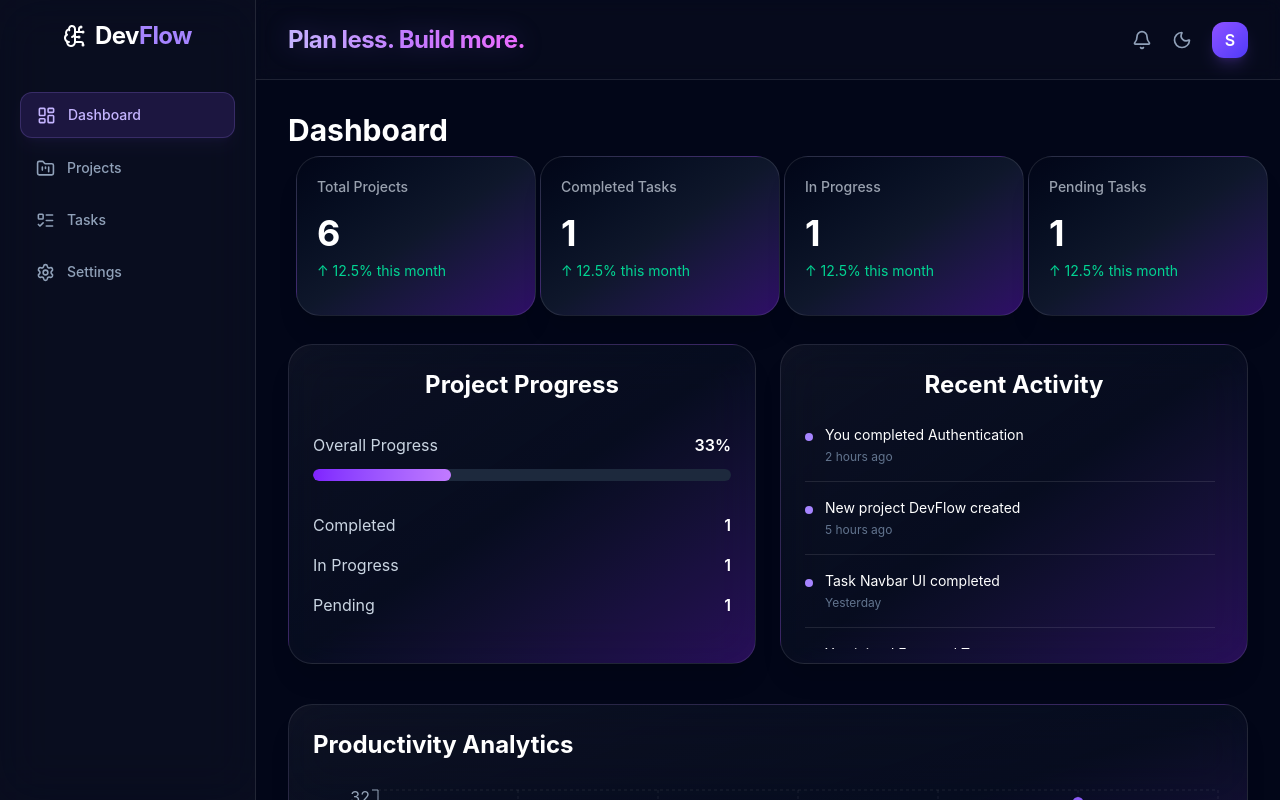
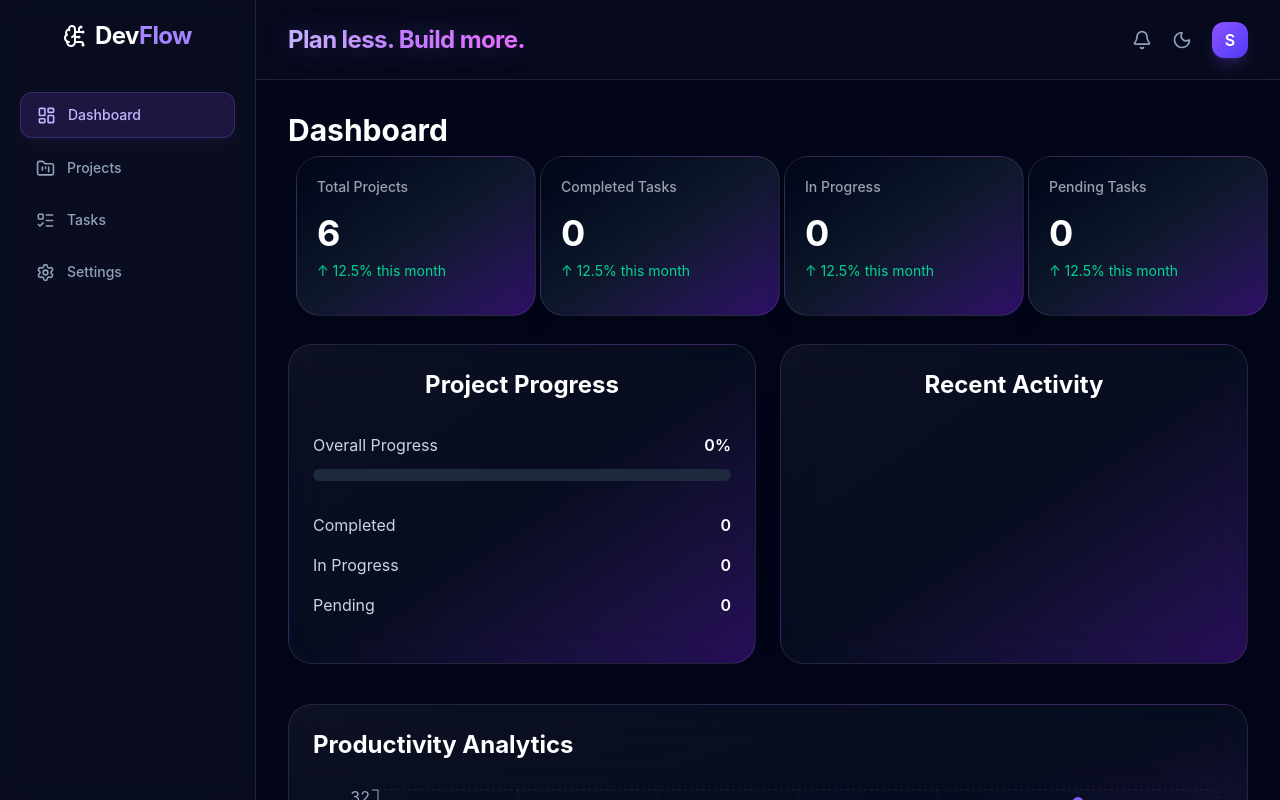
Before and after one commit to Sahil-01-crypto/DevFlow, a React (Vite) app: page / in a window 1280 px wide. Built offline with nearby package versions, Linux system fonts and the light colour scheme.

Commit message:
recentpage made Dynamic

```diff
--- a/src/App.jsx
+++ b/src/App.jsx
@@ -6,7 +6,7 @@ import Projects from "./pages/Projects";
 import Settings from "./pages/Settings";
 import ProjectDetails from "./pages/ProjectDetails";
 
-import { useState } from "react";
+import { useState, useEffect } from "react";
 
 const App = () => {
   const [projects, setProjects] = useState([
@@ -60,6 +60,8 @@ const App = () => {
     },
   ]);
 
+  const [activities, setActivities] = useState([]);
+
   const [projectTasks, setProjectTasks] = useState(() => {
     const savedTasks = localStorage.getItem("projectTasks");
 
@@ -67,41 +69,28 @@ const App = () => {
       return JSON.parse(savedTasks);
     }
 
-    return [
-      // your initial tasks
-      {
-        id: 1,
-        projectId: 1,
-        title: "Build authentication",
-        description: "Implement login and registration ",
-        status: "In Progress",
-        priority: "High",
-        dueDate: "2026-09-05",
-      },
-      {
-        id: 2,
-        projectId: 1,
-        title: "Create dashboard",
-        description: "Build the main dashboard UI",
-        status: "Completed",
-        priority: "Medium",
-        dueDate: "2026-09-02",
-      },
-      {
-        id: 3,
-        projectId: 2,
-        title: "Design portfolio",
-        description: "Create portfolio layout",
-        status: "Not Started",
-        priority: "Low",
-        dueDate: "2026-09-10",
-      },
-    ];
+    return [];
   });
+
+
+
+  useEffect(() => {
+    localStorage.setItem("projectTasks", JSON.stringify(projectTasks));
+  }, [projectTasks]);
+
   return (
     <div className=" w-full h-screen bg-gray-950 scroll-smooth">
       <Routes>
-        <Route path="/" element={<Dashboard projects={projects} projectTasks={projectTasks} />} />
+        <Route
+          path="/"
+          element={
+            <Dashboard
+              projects={projects}
+              projectTasks={projectTasks}
+              activities={activities}
+            />
+          }
+        />
         <Route path="/kanban" element={<Kanban />} />
         <Route
           path="/projects"
@@ -115,6 +104,8 @@ const App = () => {
               projects={projects}
               projectTasks={projectTasks}
               setProjectTasks={setProjectTasks}
+              activities={activities}
+              setActivities={setActivities}
             />
           }
         />
--- a/src/components/RecentActivity.jsx
+++ b/src/components/RecentActivity.jsx
@@ -1,4 +1,7 @@
 const RecentActivity = (props) => {
+ console.log(props.task);
+
+
   return (
     <div className="flex items-start gap-3 pb-4 mb-4 border-b border-white/10">
 
--- a/src/pages/Dashboard.jsx
+++ b/src/pages/Dashboard.jsx
@@ -5,7 +5,7 @@ import RecentActivity from "../components/RecentActivity";
 import ProjectProgress from "../components/ProjectProgress";
 import ProductivityChart from "../components/ProductivityChart";
 
-const Dashboard = ({ projects, projectTasks }) => {
+const Dashboard = ({ projects, projectTasks ,activities  }) => {
   const completedTask = projectTasks.filter((tasks) => {
     return tasks.status === "Completed";
   }).length;
@@ -18,31 +18,14 @@ const Dashboard = ({ projects, projectTasks }) => {
     return task.status === "In Progress";
   }).length;
 
+console.log("PROJECTS:", projects);
+console.log("TASKS:", projectTasks);
+
   const totalTask = projectTasks.length;
 
   const projectProgress = totalTask===0 ?0:Math.round((completedTask / totalTask) * 100);
 
-  const activities = [
-    {
-      title: "You completed Authentication",
-      time: " 2 hours ago",
-    },
 
-    {
-      title: "New project DevFlow created",
-      time: " 5 hours ago",
-    },
-
-    {
-      title: "Task Navbar UI completed",
-      time: " Yesterday",
-    },
-
-    {
-      title: " You joined Frontend Team",
-      time: "  Yesterday",
-    },
-  ];
   return (
     <div className="h-screen bg-slate-950 text-white flexmin-h-screen bg-slate-950 text-white flex overflow-hidden">
       <Sidebar />
@@ -90,9 +73,9 @@ const Dashboard = ({ projects, projectTasks }) => {
               </h2>
 
               <div className="h-56 overflow-y-auto pr-2 custom-scrollbar">
-                {activities.map((data, index) => (
+                {activities.map((data ) => (
                   <RecentActivity
-                    key={index}
+
                     task={data.title}
                     time={data.time}
                   />
--- a/src/pages/ProjectDetails.jsx
+++ b/src/pages/ProjectDetails.jsx
@@ -5,7 +5,13 @@ import Navbar from "../components/Navbar";
 import { useState, useEffect } from "react";
 
 import TaskCard from "../components/TaskCard";
-const ProjectDetails = ({ projects  , projectTasks, setProjectTasks, }) => {
+const ProjectDetails = ({
+  projects,
+  projectTasks,
+  setProjectTasks,
+  activities,
+  setActivities,
+}) => {
   const params = useParams();
   const id = params.id;
 
@@ -13,15 +19,6 @@ const ProjectDetails = ({ projects  , projectTasks, setProjectTasks, }) => {
     return currproject.id === Number(id);
   });
 
-
-  useEffect(() => {
-    localStorage.setItem("projectTasks", JSON.stringify(projectTasks));
-
-    console.log(
-      "Saved tasks:",
-      JSON.parse(localStorage.getItem("projectTasks")),
-    );
-  }, [projectTasks]);
   const [showAddTaskModel, setShowAddTaskModel] = useState(false);
   const [taskTitle, setTaskTitle] = useState("");
   const [taskDescription, setTaskDescription] = useState("");
@@ -47,10 +44,15 @@ const ProjectDetails = ({ projects  , projectTasks, setProjectTasks, }) => {
     };
 
     setProjectTasks((prevTasks) => [...prevTasks, newTask]);
-    localStorage.setItem(
-      "projectTasks",
-      JSON.stringify([...projectTasks, newTask]),
-    );
+
+    setActivities((prev) => [
+      {
+        title: `New task ${taskTitle} created`,
+        time: "Just now",
+      },
+      ...prev,
+    ]);
+
     setTaskTitle("");
     setTaskDescription("");
     setStatus("");
@@ -68,10 +70,9 @@ const ProjectDetails = ({ projects  , projectTasks, setProjectTasks, }) => {
   const [editedTaskPriority, setEditedTaskPriority] = useState("Medium");
   const [editedTaskDueDate, setEditedTaskDueDate] = useState("");
   const [editingTaskId, setEditingTaskId] = useState(null);
-  const [deleteTaskId, setDeleteTaskId] = useState(null)
+  const [deleteTaskId, setDeleteTaskId] = useState(null);
   // /delete task model state
   const [deleteTaskModal, setDeleteTaskModal] = useState(false);
-
 
   const handleTaskEdit = (taskId) => {
     const task = projectTasks.find((task) => {
@@ -92,7 +93,8 @@ const ProjectDetails = ({ projects  , projectTasks, setProjectTasks, }) => {
   const eupdateEditedTask = (e) => {
     e.preventDefault();
 
-    setProjectTasks((prevTasks) =>
+    setProjectTasks(
+      (prevTasks) =>
         prevTasks.map((task) =>
           task.id === editingTaskId
             ? {
@@ -105,6 +107,16 @@ const ProjectDetails = ({ projects  , projectTasks, setProjectTasks, }) => {
               }
             : task,
         ),
+
+      setActivities((prev) => {
+        return [
+          {
+            title: `You edited "${editedTaskTitle}"`,
+            time: "Just now",
+          },
+          ...prev,
+        ];
+      }),
     );
 
     settaskEditModal(false);
@@ -113,16 +125,27 @@ const ProjectDetails = ({ projects  , projectTasks, setProjectTasks, }) => {
 
   const handleDeleteTask = (taskId) => {
     setDeleteTaskModal(true);
-    setDeleteTaskId(taskId)
+    setDeleteTaskId(taskId);
   };
 
   // this function will run the submission of the command from the delete task modal
-const finalDeleteTask =()=>{
-  setProjectTasks(projectTasks.filter((task)=> task.id !=  deleteTaskId ))
-
+  const finalDeleteTask = () => {
+    setProjectTasks((prevTasks) =>
+      prevTasks.filter((task) => task.id !== deleteTaskId),
+    );
+    const deleteItemName = projectTasks.find((task) => {
+      return task.id === deleteTaskId;
+    });
+    console.log(deleteItemName);
+    setActivities((prev) => [
+      {
+        title: `You deleted "${deleteItemName.title}"`,
+        time: "Just now",
+      },
+      ...prev,
+    ]);
     setDeleteTaskId(null);
-}
-
+  };
 
   const markAsComplete = (taskId) => {
     setProjectTasks((prevTasks) =>
@@ -132,11 +155,21 @@ const markAsComplete = (taskId) => {
               ...task,
               status: "Completed",
             }
-        : task
-    )
+          : task,
+      ),
     );
+
+    const completedTask = projectTasks.find((task)=>{
+      return task.id === taskId;
+    })
+    setActivities((prev) => [
+      {
+        title: `You completed "${completedTask.title}"`,
+        time: "Just now",
+      },
+      ...prev,
+    ]);
   };
-
 
   return (
     <div>
@@ -428,7 +461,6 @@ const markAsComplete = (taskId) => {
 
               {/* Form */}
               <form onSubmit={handleCreateTask} className="space-y-5">
-
                 {/* Task Title */}
                 <div>
                   <label className="mb-2 block text-sm font-medium text-slate-300">
@@ -490,7 +522,6 @@ const markAsComplete = (taskId) => {
 
                 {/* Status + Priority */}
                 <div className="grid grid-cols-2 gap-4">
-
                   {/* Status */}
                   <div>
                     <label className="mb-2 block text-sm font-medium text-slate-300">
@@ -566,7 +597,6 @@ const markAsComplete = (taskId) => {
                       </option>
                     </select>
                   </div>
-
                 </div>
 
                 {/* Due Date */}
@@ -598,11 +628,9 @@ const markAsComplete = (taskId) => {
 
                 {/* Buttons */}
                 <div className="flex justify-end gap-3 border-t border-white/10 pt-5">
-
                   <button
                     type="button"
-
-            onClick={() => setShowAddTaskModel(false) }
+                    onClick={() => setShowAddTaskModel(false)}
                     className="
               rounded-xl
               border border-white/10
@@ -638,9 +666,7 @@ const markAsComplete = (taskId) => {
                   >
                     Create Task
                   </button>
-
                 </div>
-
               </form>
             </div>
           </div>
@@ -704,7 +730,6 @@ const markAsComplete = (taskId) => {
 
             {/* Form */}
             <form onSubmit={eupdateEditedTask} className="space-y-5">
-
               {/* Task Title */}
               <div>
                 <label className="mb-2 block text-sm font-medium text-slate-300">
@@ -764,7 +789,6 @@ const markAsComplete = (taskId) => {
 
               {/* Status + Priority */}
               <div className="grid grid-cols-2 gap-4">
-
                 {/* Status */}
                 <div>
                   <label className="mb-2 block text-sm font-medium text-slate-300">
@@ -838,7 +862,6 @@ const markAsComplete = (taskId) => {
                     </option>
                   </select>
                 </div>
-
               </div>
 
               {/* Due Date */}
@@ -869,7 +892,6 @@ const markAsComplete = (taskId) => {
 
               {/* Buttons */}
               <div className="flex justify-end gap-3 border-t border-white/10 pt-5">
-
                 <button
                   type="button"
                   onClick={() => settaskEditModal(false)}
@@ -908,14 +930,12 @@ const markAsComplete = (taskId) => {
                 >
                   Save Changes
                 </button>
-
               </div>
-
             </form>
           </div>
         </div>
       )}
-      {deleteTaskModal &&  (
+      {deleteTaskModal && (
         <div className="fixed inset-0 z-[9999]">
           {/* Backdrop */}
           <div
@@ -957,15 +977,14 @@ const markAsComplete = (taskId) => {
               </h2>
 
               <p className="text-sm text-slate-400 leading-relaxed">
-                  Are you sure you want to delete this Task? This action
-                  cannot be undone.
+                Are you sure you want to delete this Task? This action cannot be
+                undone.
               </p>
 
               <div className="flex justify-end gap-3 mt-6">
                 <button
                   onClick={() => {
                     setDeleteTaskModal(false);
-
                   }}
                   className="
                     px-4 py-2
@@ -1001,10 +1020,7 @@ const markAsComplete = (taskId) => {
           </div>
         </div>
       )}
-
     </div>
   );
-}
-;
-
+};
 export default ProjectDetails;
```
Also changed, not shown: src/pages/Projects.jsx (+7 -7 lines). Lines whose indentation alone changed are shown as unchanged.
